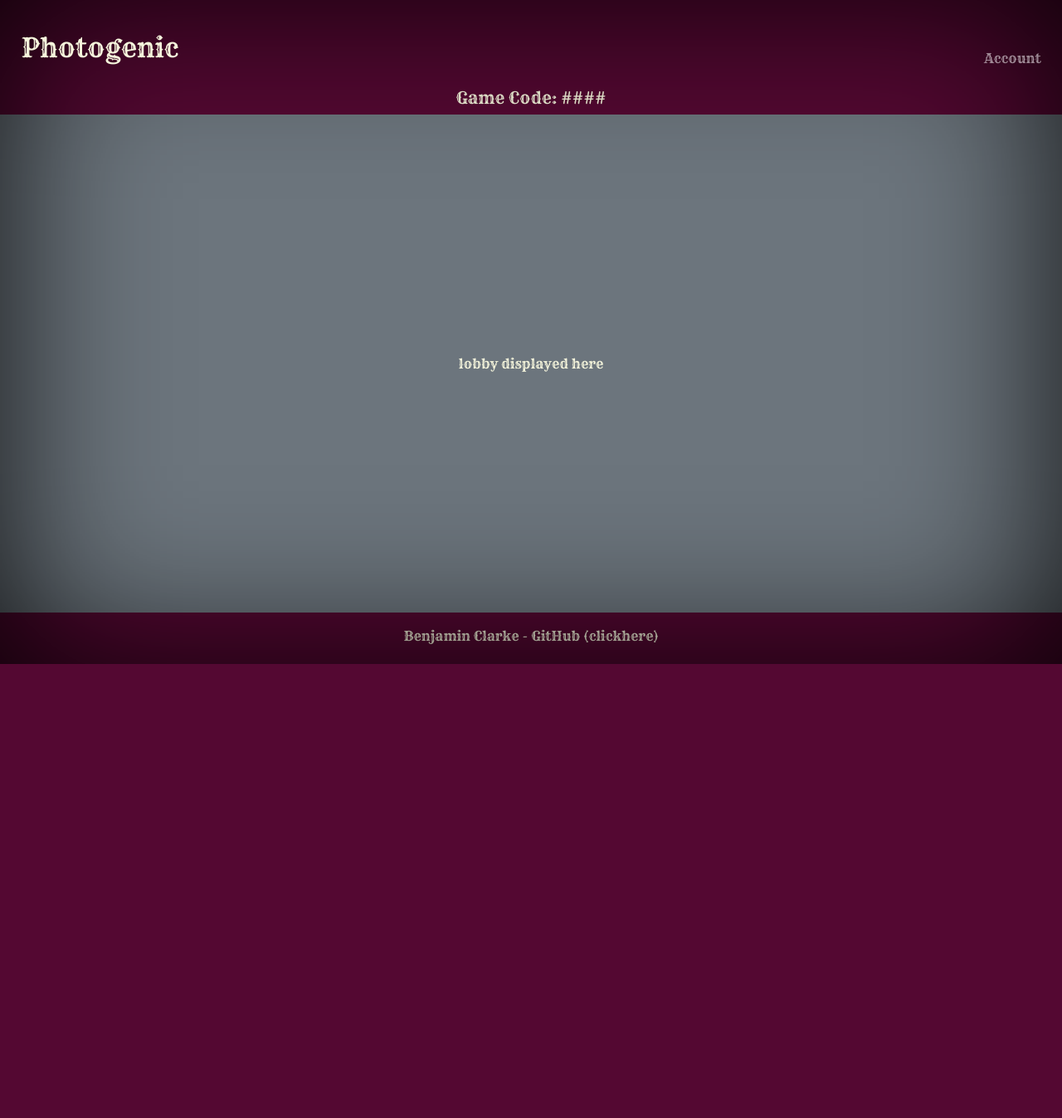
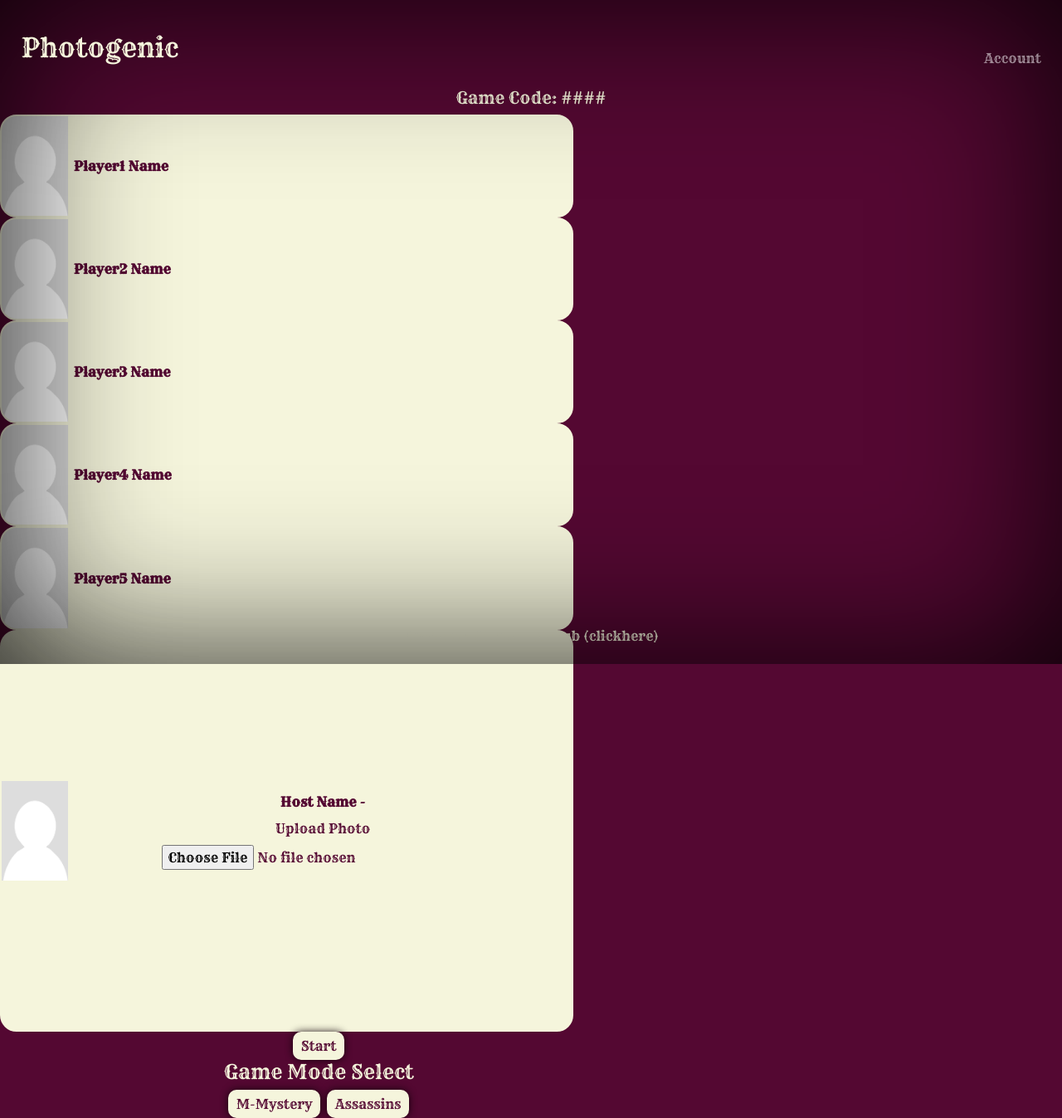
Before and after one commit to Bean080/CS260_Website, a React (Vite) app: page / in a window 1280 px wide. Shown: the whole page at 83% size. Before the commit the page ends 818 px from the top, so only its background shows below. Built offline with nearby package versions, Linux system fonts and the light colour scheme.

Commit message:
lobby jsx

```diff
--- a/src/start/lobby.jsx
+++ b/src/start/lobby.jsx
@@ -2,8 +2,48 @@ import React from 'react';
 
 export function Lobby() {
   return (
-    <main className="container-fluid bg-secondary text-center">
-      <div>lobby displayed here</div>
+    <main>
+        <div class= "players">
+            <div class="player">
+                <img class= "photo" width= "80px" alt= "Player1" src="../../images/photo_placeholder.png"></img>
+                <b>Player1 Name</b>
+            </div>
+            <div class="player">
+                <img class= "photo" width= "80px" alt= "Player1" src="../../images/photo_placeholder.png"></img>
+                <b>Player2 Name</b>
+            </div>
+            <div class="player">
+                <img class= "photo" width= "80px" alt= "Player1" src="../../images/photo_placeholder.png"></img>
+                <b>Player3 Name</b>
+            </div>
+            <div class="player">
+                <img class= "photo" width= "80px" alt= "Player1" src="../../images/photo_placeholder.png"></img>
+                <b>Player4 Name</b>
+            </div>
+            <div class="player">
+                <img class= "photo" width= "80px" alt= "Player1" src="../../images/photo_placeholder.png"></img>
+                <b>Player5 Name</b>
+            </div>
+            <div class="player">
+                <img class= "photo" width= "80px" alt= "Host"src="../../images/photo_placeholder.png"></img>
+                <form action="form.html" method="post">
+                    <b>Host Name - </b>
+                    <label for="file-upload" class="file_upload">Upload Photo</label>
+                    <input id="file-upload" type="file"></input>
+                </form>
+            </div>
+        </div>
+        <div>
+            <button hidden type= "button" class="styled_button start_button">Start Game</button>
+            <a href="src/game/game_page.html" class="styled_button start_button">Start</a>
+        </div>
+        <div class="foot">
+            <h4>Game Mode Select</h4>
+            <div id="games">
+                <button class="styled_button">M-Mystery</button>
+                <button class="styled_button">Assassins</button>
+            </div>
+        </div>
     </main>
   );
 }
```
